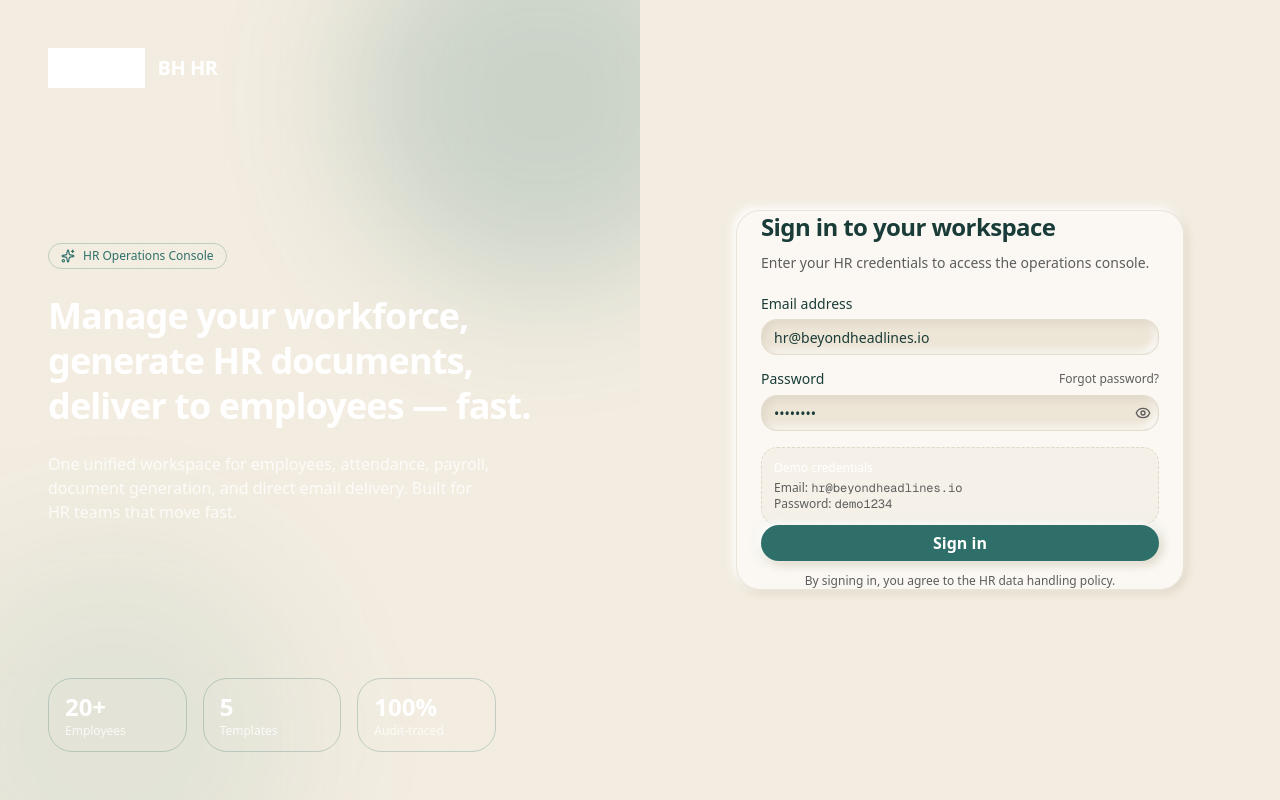
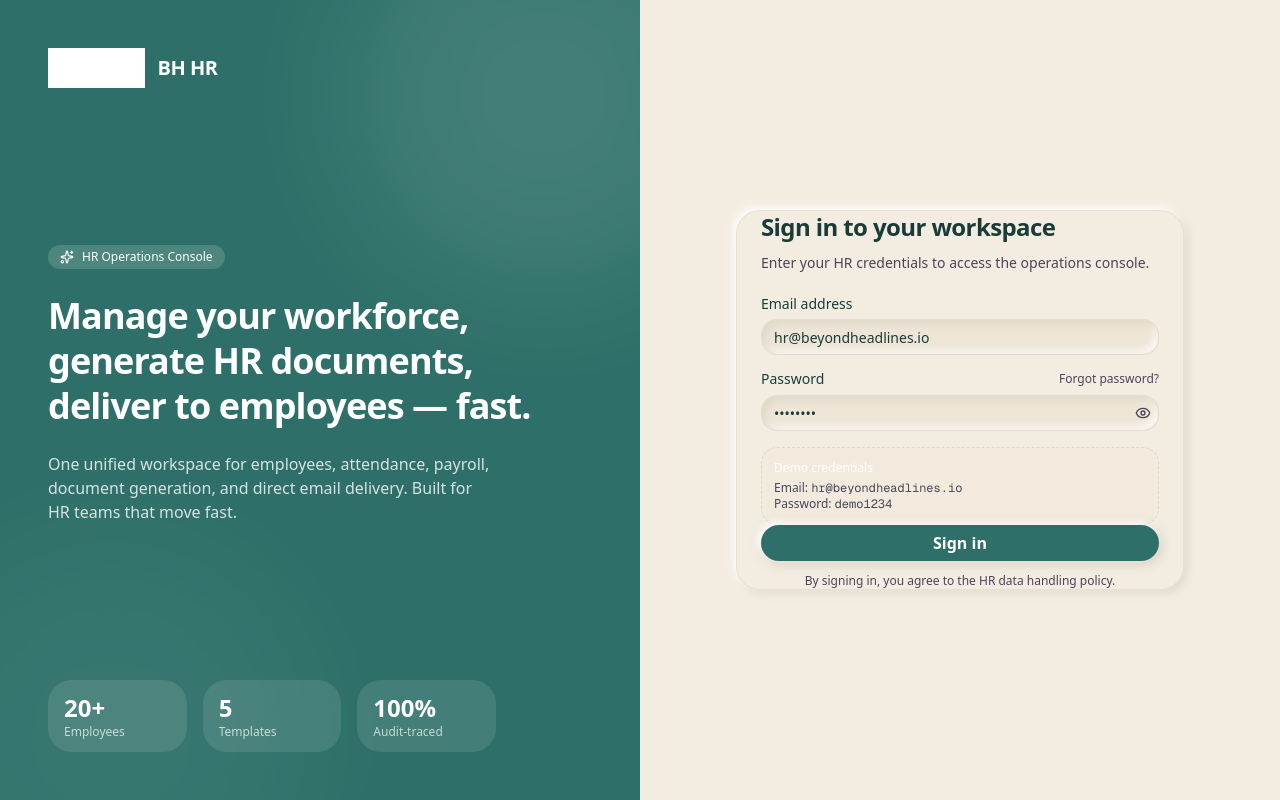
Before and after one commit to dolonhunt/bh-hr, a Next.js app: page / in a window 1280 px wide. Built offline with nearby package versions, Linux system fonts and the light colour scheme.

Commit message:
QA fixes: login hero teal bg + white text, card surface matches bg for true neumorphic, sidebar active stronger, muted text darker, footer darker

```diff
--- a/src/app/globals.css
+++ b/src/app/globals.css
@@ -57,7 +57,7 @@
   --background: #F3EDE1;
   --foreground: #1A3C38;
 
-  --card: #FBF8F3;
+  --card: #F3EDE1;
   --card-foreground: #1A3C38;
 
   --popover: #FBF8F3;
@@ -73,7 +73,7 @@
 
   /* Muted: warm gray — readable */
   --muted: #EDE5D6;
-  --muted-foreground: #5D5D5D;
+  --muted-foreground: #4A4458;
 
   /* Accent: teal-tinted cream */
   --accent: #D4E8E7;
--- a/src/components/hr/app-shell.tsx
+++ b/src/components/hr/app-shell.tsx
@@ -78,7 +78,7 @@ export function AppShell() {
             </AnimatePresence>
           </div>
         </main>
-        <footer className="mt-auto border-t border-border/50 bg-card/70 backdrop-blur-sm px-6 py-3 text-xs text-muted-foreground flex flex-col sm:flex-row items-center justify-between gap-2">
+        <footer className="mt-auto border-t border-border/50 bg-card/70 backdrop-blur-sm px-6 py-3 text-xs text-foreground/60 flex flex-col sm:flex-row items-center justify-between gap-2">
           <div className="flex items-center gap-2">
             <span className="size-1.5 rounded-full bg-primary animate-pulse" />
             <span className="font-medium text-foreground">BH HR</span>
--- a/src/components/hr/login-screen.tsx
+++ b/src/components/hr/login-screen.tsx
@@ -45,31 +45,31 @@ export function LoginScreen() {
 
   return (
     <div className="min-h-screen flex flex-col lg:flex-row">
-      {/* Left hero panel — deep navy with teal glow */}
-      <div className="hidden lg:flex lg:w-1/2 bg-background relative overflow-hidden">
-        <div className="absolute inset-0 bg-grid opacity-20" />
-        <div className="absolute -top-24 -right-24 w-96 h-96 rounded-full bg-primary/20 blur-3xl glow-teal" />
-        <div className="absolute -bottom-32 -left-20 w-96 h-96 rounded-full bg-primary/8 blur-3xl" />
-        <div className="relative z-10 flex flex-col justify-between p-12 text-primary-foreground w-full">
+      {/* Left hero panel — deep teal with glow */}
+      <div className="hidden lg:flex lg:w-1/2 bg-primary relative overflow-hidden">
+        <div className="absolute inset-0 bg-grid opacity-10" />
+        <div className="absolute -top-24 -right-24 w-96 h-96 rounded-full bg-white/10 blur-3xl" />
+        <div className="absolute -bottom-32 -left-20 w-96 h-96 rounded-full bg-white/5 blur-3xl" />
+        <div className="relative z-10 flex flex-col justify-between p-12 text-white w-full">
           <div className="flex items-center gap-3">
             <img src="/bh-logo.png" alt="BH HR — Beyond Headlines" className="h-10 w-auto object-contain brightness-0 invert" />
-            <span className="text-xl font-bold tracking-tight">
+            <span className="text-xl font-bold tracking-tight text-white">
               BH HR
             </span>
           </div>
 
           <div className="space-y-6">
-            <div className="inline-flex items-center gap-2 rounded-full border border-primary/25 px-3 py-1 text-xs font-medium text-primary">
+            <div className="inline-flex items-center gap-2 rounded-full bg-white/15 px-3 py-1 text-xs font-medium text-white">
               <Sparkles className="size-3.5" /> HR Operations Console
             </div>
-            <h1 className="text-4xl font-bold leading-tight tracking-tight">
+            <h1 className="text-4xl font-bold leading-tight tracking-tight text-white">
               Manage your workforce,
               <br />
               generate HR documents,
               <br />
               deliver to employees — fast.
             </h1>
-            <p className="text-primary-foreground/80 max-w-md">
+            <p className="text-white/80 max-w-md">
               One unified workspace for employees, attendance, payroll, document
               generation, and direct email delivery. Built for HR teams that
               move fast.
@@ -84,10 +84,10 @@ export function LoginScreen() {
             ].map((s) => (
               <div
                 key={s.v}
-                className="rounded-xl border border-primary/25 px-4 py-3"
+                className="rounded-xl bg-white/10 px-4 py-3"
               >
-                <div className="text-2xl font-bold">{s.k}</div>
-                <div className="text-xs text-primary-foreground/80">{s.v}</div>
+                <div className="text-2xl font-bold text-white">{s.k}</div>
+                <div className="text-xs text-white/70">{s.v}</div>
               </div>
             ))}
           </div>
--- a/src/components/hr/sidebar.tsx
+++ b/src/components/hr/sidebar.tsx
@@ -109,8 +109,8 @@ export function Sidebar() {
                           className={cn(
                             "w-full group/nav flex items-center gap-3 rounded-xl px-3 py-2.5 text-sm font-medium transition-all relative",
                             active
-                              ? "bg-primary text-primary-foreground neu-raised-sm glow-teal"
-                              : "text-sidebar-foreground/75 hover:bg-sidebar-accent/60 hover:text-sidebar-foreground",
+                              ? "bg-primary text-white neu-raised-sm glow-teal"
+                              : "text-sidebar-foreground/60 hover:bg-accent/50 hover:text-sidebar-foreground",
                             sidebarCollapsed && "justify-center px-2"
                           )}
                         >
```
Also changed, not shown: 1 other file (tests, documents, lock files or other folders).
